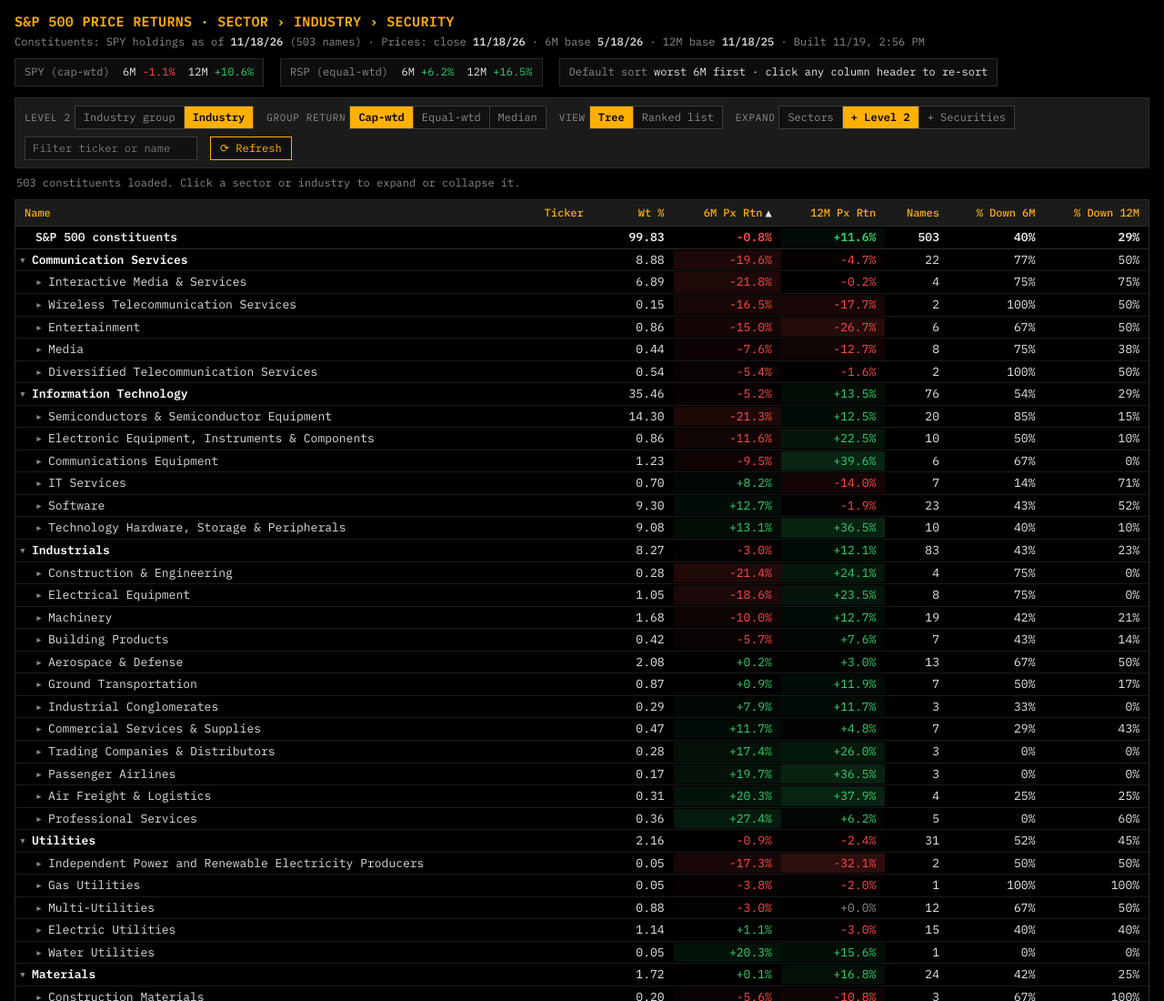
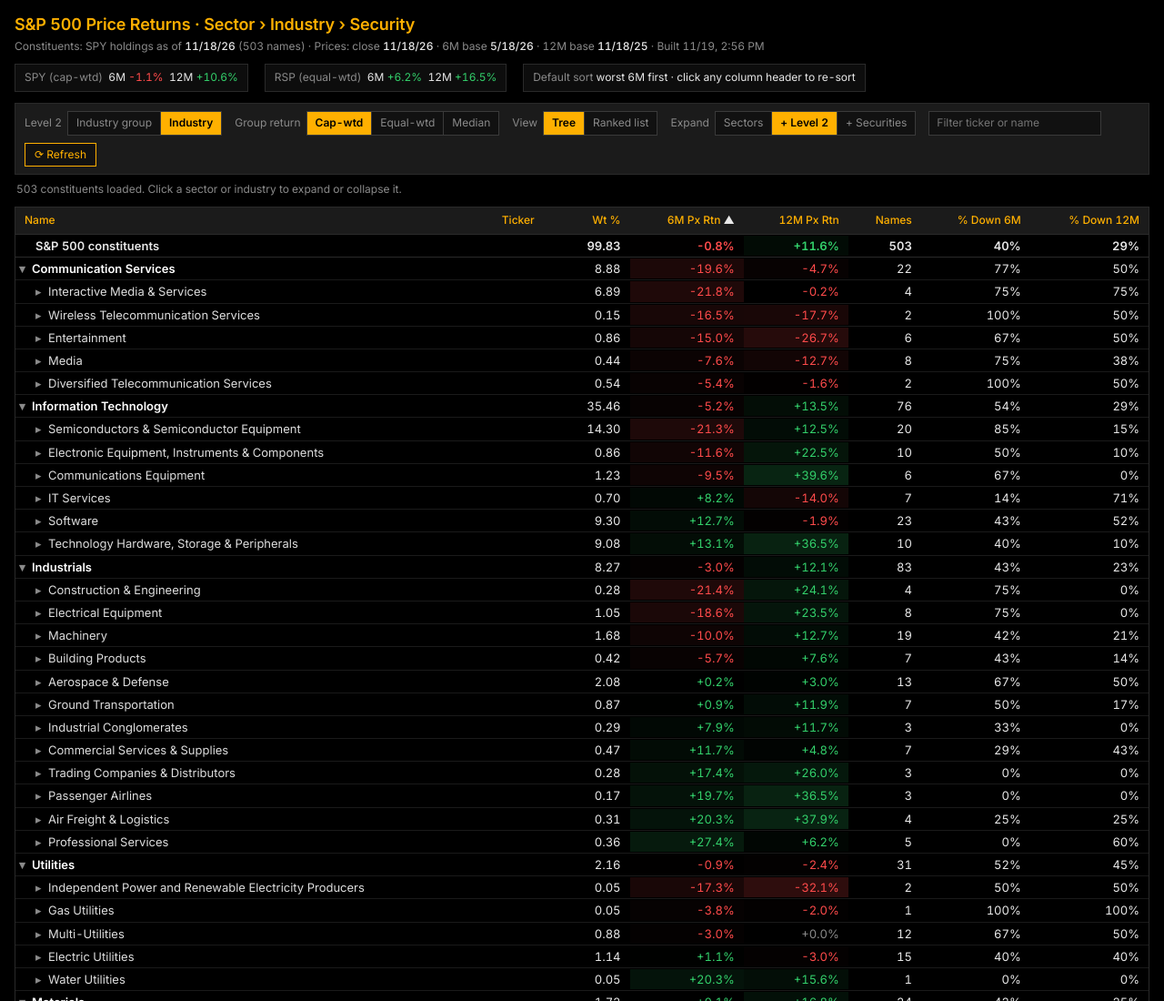
Before and after one commit to jcheels1/SP500-returns, a plain HTML site: page index.html in a window 1280 px wide. Shown: the top 1100 px of the page at 91% size. Drawn offline with Linux system fonts and the light colour scheme.

Commit message:
Switch to Inter font and sentence-case header for a cleaner, business look
Co-Authored-By: Claude Opus 5.5 <noreply@anthropic.com>
Claude-Session: https://claude.ai/code/session_01TBPdQRnssvqTkBdj5ZNYri

```diff
--- a/index.html
+++ b/index.html
@@ -6,7 +6,7 @@
 <title>S&amp;P 500 Price Returns by Sector and Industry</title>
 <link rel="preconnect" href="https://fonts.googleapis.com">
 <link rel="preconnect" href="https://fonts.gstatic.com" crossorigin>
-<link href="https://fonts.googleapis.com/css2?family=IBM+Plex+Mono:wght@400;500;600&display=swap" rel="stylesheet">
+<link href="https://fonts.googleapis.com/css2?family=Inter:wght@400;500;600&display=swap" rel="stylesheet">
 <style>
   :root{
     --bg:#000; --panel:#0d0d0d; --bar:#1b1b1b; --line:#2a2a2a; --line2:#1a1a1a;
@@ -15,9 +15,9 @@
   }
   *{box-sizing:border-box}
   html,body{margin:0;background:var(--bg);color:var(--fg)}
-  body{font-family:"IBM Plex Mono",ui-monospace,Menlo,Consolas,monospace;font-size:13px;line-height:1.35}
+  body{font-family:"Inter",-apple-system,BlinkMacSystemFont,"Segoe UI",Roboto,"Helvetica Neue",Arial,sans-serif;font-size:13px;line-height:1.4;font-variant-numeric:tabular-nums;-webkit-font-smoothing:antialiased;-moz-osx-font-smoothing:grayscale}
   .wrap{padding:14px 16px 40px;max-width:1320px;margin:0 auto}
-  header h1{font-size:15px;font-weight:600;color:var(--amber);margin:0 0 4px;letter-spacing:.02em}
+  header h1{font-size:18px;font-weight:600;color:var(--amber);margin:0 0 4px;letter-spacing:-.01em}
   .asof{color:var(--muted);font-size:12px}
   .asof b{color:var(--fg);font-weight:500}
   .ref{display:flex;flex-wrap:wrap;gap:8px 18px;margin:10px 0 12px;font-size:12px}
@@ -28,7 +28,7 @@
   .seg button{background:#111;color:var(--muted);border:0;border-right:1px solid #3a3a3a;font:inherit;font-size:12px;padding:4px 9px;cursor:pointer}
   .seg button:last-child{border-right:0}
   .seg button.on{background:var(--amber);color:#000;font-weight:600}
-  .lbl{color:var(--muted);font-size:11px;text-transform:uppercase;letter-spacing:.06em;margin-right:4px}
+  .lbl{color:var(--muted);font-size:12px;margin-right:6px}
   input[type=search]{background:#111;border:1px solid #3a3a3a;color:var(--fg);font:inherit;font-size:12px;padding:4px 8px;width:190px}
   .btn{background:#111;border:1px solid #3a3a3a;color:var(--fg);font:inherit;font-size:12px;padding:4px 10px;cursor:pointer}
   .btn:hover{border-color:var(--amber);color:var(--amber)}
@@ -71,7 +71,7 @@
 <body>
 <div class="wrap">
   <header>
-    <h1>S&amp;P 500 PRICE RETURNS · SECTOR › INDUSTRY › SECURITY</h1>
+    <h1>S&amp;P 500 Price Returns · Sector › Industry › Security</h1>
     <div class="asof" id="asof">Loading…</div>
   </header>
 
```
